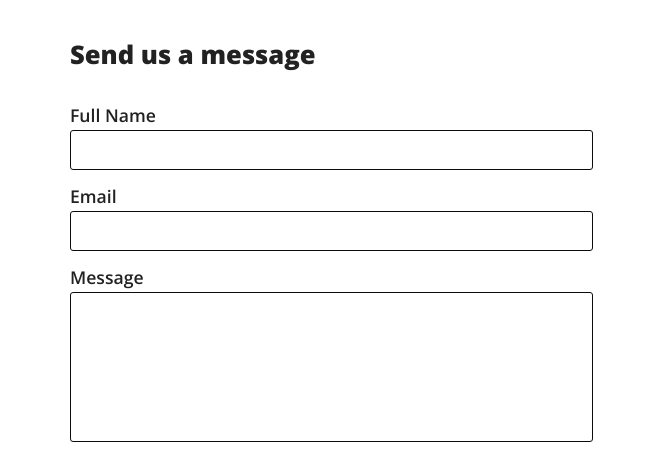
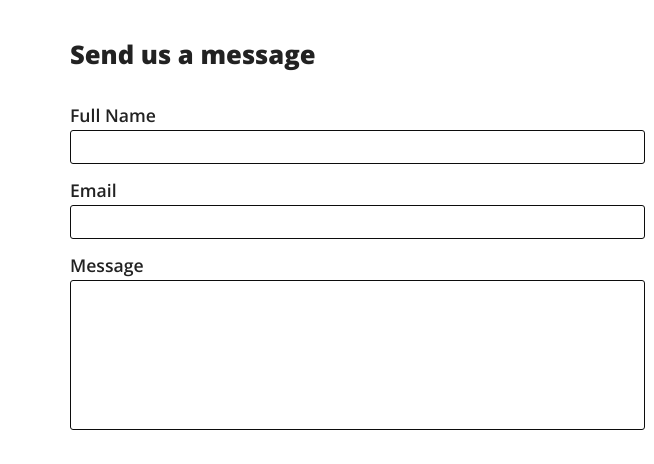
Before and after one commit to hard0257/mtm6130-final, a plain HTML site: page index.html in a window 1280 px wide. Shown: the part 3060-3524 px from the top of the page, 0-654 px from the left. Drawn offline with nearby package versions, Linux system fonts and the light colour scheme.

Commit message:
Update main.css

```diff
--- a/css/main.css
+++ b/css/main.css
@@ -733,9 +733,9 @@ body {
 
 .form-group input,
 .form-group textarea {
-    width: 100%;
-    padding: 8px 15px;
-    border: 1px solid #0c0c0c;
+    width: 110%;
+    padding: 5px 15px;
+    border: 1.5px solid #0c0c0c;
     border-radius: 3px;
     font-family: "Open Sans", sans-serif;
     font-size: 1rem;
@@ -743,7 +743,9 @@ body {
 
 .form-group textarea {
     min-height: 150px;
-    resize: none;
+    height: 10px;
+    resize: none; /* Prevents resizing */
+
 }
 
 .send-button-container {
```
